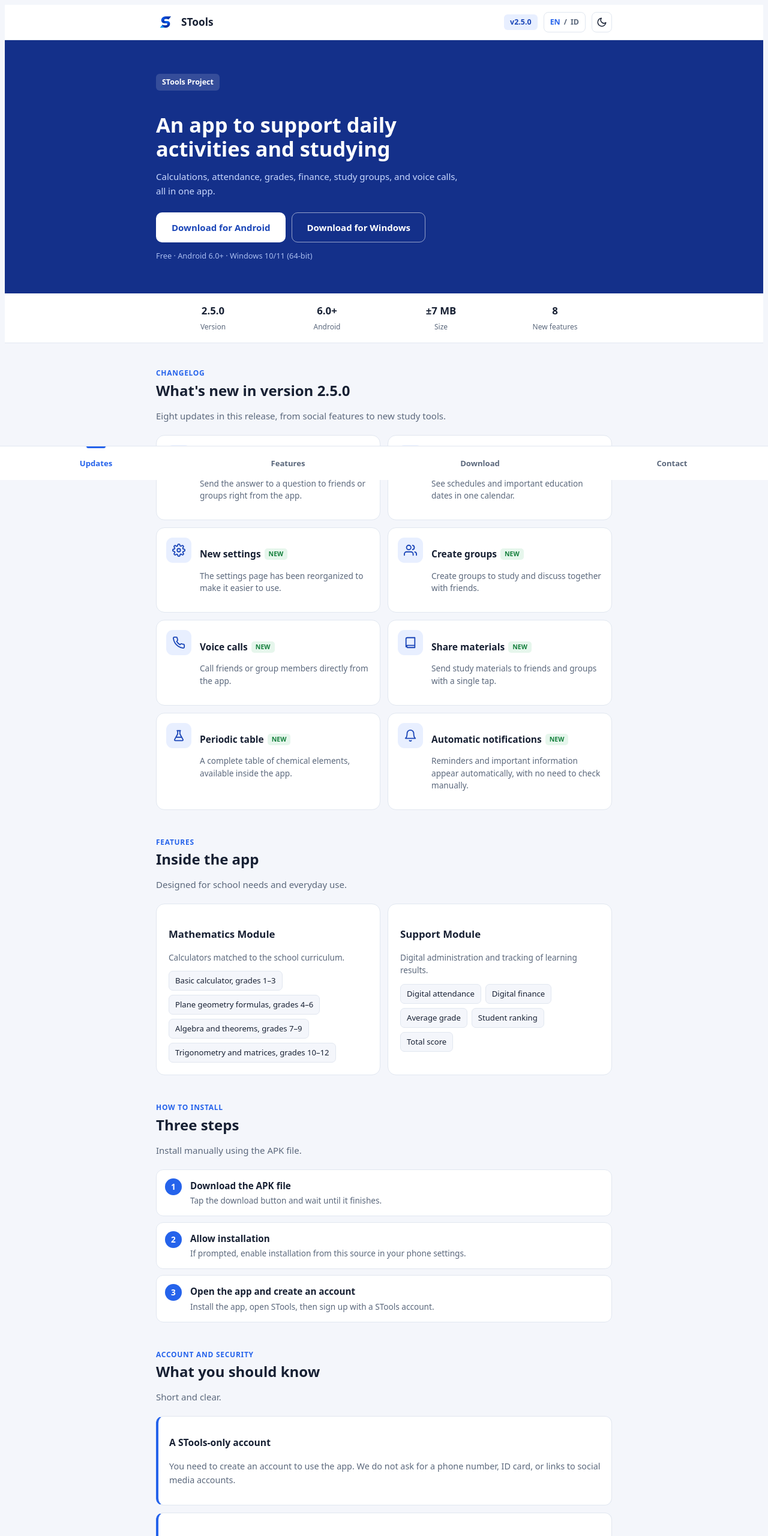
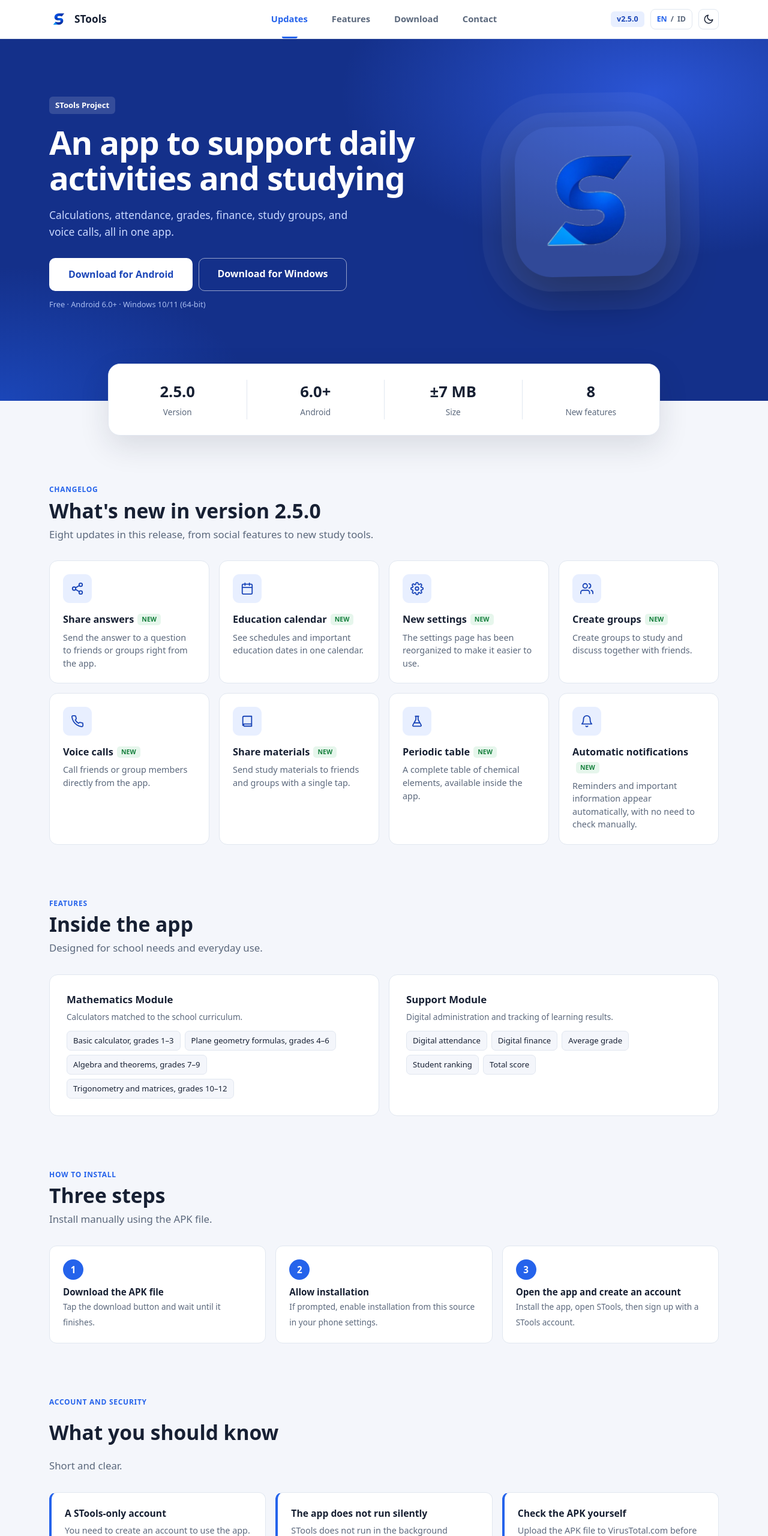
Before and after one commit to StarPlatform/download-apk-stools, a plain HTML site: page index.html in a window 1280 px wide. Shown: the top 2560 px of the page at 60% size. Drawn offline with Linux system fonts and the light colour scheme.

Commit message:
Add files via upload

```diff
--- a/index.html
+++ b/index.html
@@ -28,22 +28,6 @@
 </script>
 
 <style>
-
-<link rel="icon" type="image/png" href="logo.jpg">
-<link rel="apple-touch-icon" href="logo.jpg">
-
-<meta property="og:image" content="https://starplatform.github.io/download-apk-stools/logo.jpg">
-<meta name="twitter:image" content="https://starplatform.github.io/download-apk-stools/logo.jpg">
-
-<script type="application/ld+json">
-{
- "@context": "https://schema.org",
- "@type": "WebSite",
- "name": "STools",
- "url": "https://starplatform.github.io/download-apk-stools/",
- "image": "https://starplatform.github.io/download-apk-stools/logo.jpg"
-}
-</script>
 
   *, *::before, *::after { box-sizing: border-box; margin: 0; padding: 0; }
   :root {
@@ -240,6 +224,91 @@
   :root[data-theme="dark"] .dl.win .dl-meta span { color: #9db8ff; }
   :root[data-theme="dark"] .link .lg.tt { color: #ffffff; }
   :root[data-theme="dark"] .change:hover .ic { color: #fff; }
+
+  /* ===== Desktop layout (>= 1024px) ===== */
+  @media (min-width: 1024px) {
+    body { padding-bottom: 0; font-size: 16px; }
+    section { scroll-margin-top: 70px; }
+    .wrap { max-width: 1180px; padding: 0 32px; }
+
+    /* Navigation moves from the bottom bar into the top bar */
+    .topbar .wrap { height: 64px; }
+    .nav { top: 0; bottom: auto; left: 50%; right: auto; transform: translateX(-50%); height: 64px; background: none; border: 0; gap: 4px; }
+    .nav a { flex: none; padding: 0 18px; font-size: 0.92rem; }
+    .nav a::after { top: auto; bottom: 0; }
+    .nav a.active::after { width: 26px; }
+
+    /* Hero: text left, large app icon right */
+    .hero { padding: 96px 0 150px; position: relative;
+      background:
+        radial-gradient(800px 420px at 85% 15%, #2b55d6 0%, transparent 65%),
+        radial-gradient(600px 320px at 0% 100%, #1b46b8 0%, transparent 70%),
+        var(--blue-deep); }
+    .hero .wrap { display: grid; grid-template-columns: 1.2fr 0.8fr; align-items: center; gap: 48px; }
+    .hero-text { max-width: 640px; }
+    .hero h1 { font-size: 3.4rem; line-height: 1.08; letter-spacing: -0.02em; margin-bottom: 18px; }
+    .hero p { font-size: 1.1rem; margin-bottom: 30px; max-width: 520px; }
+    .hero .tag { font-size: 0.82rem; margin-bottom: 18px; }
+    .btn { padding: 15px 32px; }
+    .btn.ghost { padding: 13.5px 30px; }
+    .hero .wrap::after { content: ""; justify-self: center; width: 250px; height: 250px; border-radius: 60px;
+      background: url(logo.jpg) center / cover, rgba(255,255,255,0.12);
+      box-shadow: 0 0 0 24px rgba(255,255,255,0.06), 0 0 0 56px rgba(255,255,255,0.04), 0 36px 80px rgba(0,0,0,0.4);
+      animation: floaty 6s ease-in-out infinite; }
+    @keyframes floaty { 0%, 100% { transform: translateY(0) rotate(-2deg); } 50% { transform: translateY(-14px) rotate(2deg); } }
+
+    /* Stats become a floating card that overlaps the hero */
+    .stats { background: none; border: 0; margin-top: -62px; position: relative; z-index: 2; }
+    .stats .wrap { max-width: 920px; background: var(--card); border: 1px solid var(--line); border-radius: 20px; padding: 26px 0; box-shadow: 0 18px 50px rgba(23,32,51,0.12); }
+    .stats .wrap > div + div { border-left: 1px solid var(--line); }
+    .stats b { font-size: 1.6rem; }
+    .stats span { font-size: 0.85rem; }
+
+    /* Sections */
+    section { padding: 80px 0 8px; }
+    h2 { font-size: 2.1rem; }
+    .sub { font-size: 1.05rem; margin-bottom: 30px; max-width: 620px; }
+
+    /* Changelog: 4 columns, vertical cards */
+    .changes { grid-template-columns: repeat(4, 1fr); gap: 16px; }
+    .change { flex-direction: column; gap: 14px; padding: 22px; }
+    .ic { width: 48px; height: 48px; }
+    .change h3 { font-size: 1.02rem; margin-bottom: 6px; }
+    .change p { font-size: 0.9rem; }
+
+    .grid { gap: 16px; }
+    .box { padding: 28px; }
+
+    /* Install: 3 steps side by side */
+    .steps { grid-template-columns: repeat(3, 1fr); gap: 16px; }
+    .step { padding: 64px 22px 22px; }
+    .step::before { left: 22px; top: 22px; width: 34px; height: 34px; font-size: 0.95rem; }
+
+    /* Privacy: 3 notices in a row */
+    #privacy { display: grid; grid-template-columns: repeat(3, 1fr); gap: 16px; }
+    #privacy > .label, #privacy > h2, #privacy > .sub { grid-column: 1 / -1; }
+    #privacy > .sub { margin-bottom: 14px; }
+    #privacy .notice { margin-bottom: 0; padding: 22px; }
+
+    /* Download */
+    .dl-grid { gap: 20px; }
+    .dl { padding: 44px 36px; border-radius: 22px; }
+    .dl h3 { font-size: 1.5rem; }
+    .os { width: 68px; height: 68px; border-radius: 20px; }
+    .bi { width: 36px; height: 36px; }
+
+    /* Channels: 4 in a row */
+    #channels .links.two { grid-template-columns: repeat(4, 1fr); gap: 14px; }
+    #nita .links.two { grid-template-columns: 1fr 1fr; gap: 14px; }
+    .link { padding: 18px; }
+
+    /* FAQ in two columns */
+    #faq { display: grid; grid-template-columns: 1fr 1fr; gap: 0 16px; align-items: start; }
+    #faq > .label, #faq > h2, #faq > .sub { grid-column: 1 / -1; }
+    details { margin-bottom: 12px; }
+
+    footer { padding: 64px 18px 32px; }
+  }
 
   @media (prefers-reduced-motion: reduce) {
     *, *::before, *::after { animation: none !important; transition: none !important; }
```
